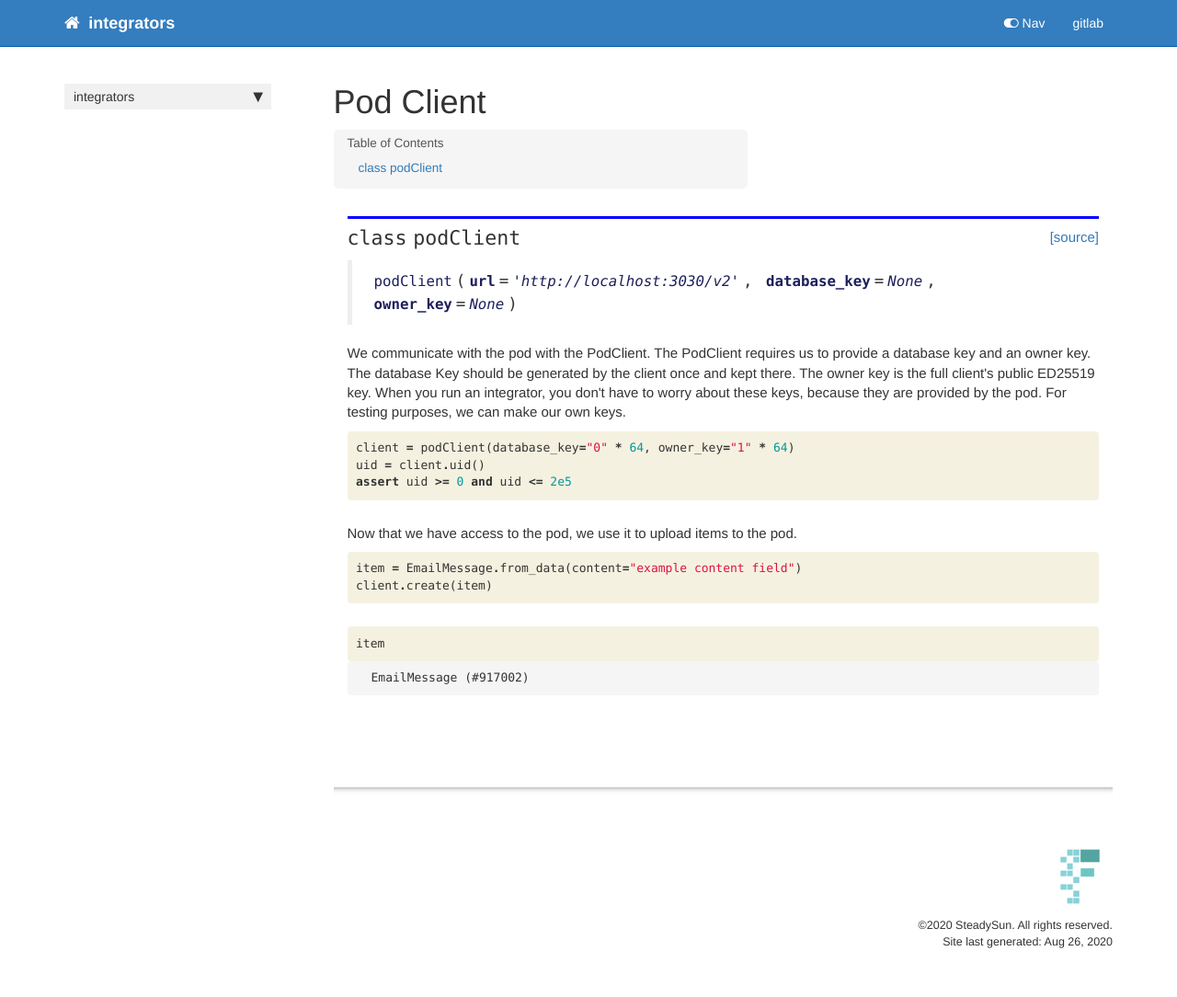
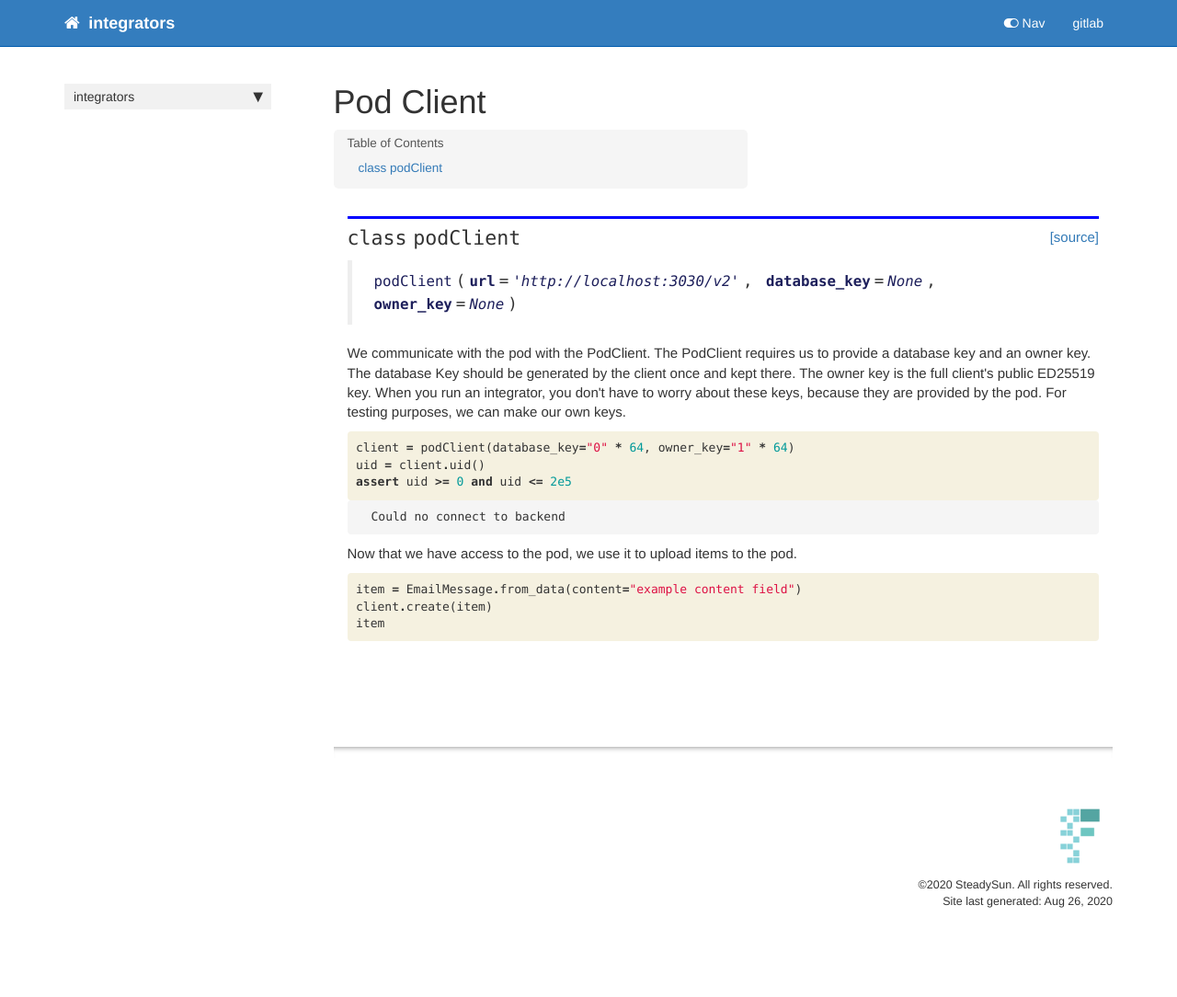
Before and after one commit to memri/pyintegrators, a Jekyll site: the page built from docs/pod.client.html, in a window 1280 px wide. Shown: the whole page at 92% size. Built offline with Jekyll 4.4.1, drawn with Linux system fonts in a browser that asks for light colours; nearby versions of some CDN libraries; comment, search, counter and statistics services are not loaded; after the commit the page ends 1040 px from its top, so only the background shows below that.

```diff
--- a/docs/_data/sidebars/home_sidebar.yml
+++ b/docs/_data/sidebars/home_sidebar.yml
@@ -11,13 +11,13 @@ entries:
       url: /
     - output: web,pdf
       title: Basic
-      url: /basic
+      url: basic.html
     - output: web,pdf
       title: Itembase
-      url: /itembase
+      url: itembase.html
     - output: web,pdf
       title: Pod Client
-      url: /pod.client
+      url: pod.client.html
     output: web
     title: integrators
   output: web
--- a/docs/basic.html
+++ b/docs/basic.html
@@ -7,6 +7,7 @@ sidebar: home_sidebar
 
 
 
+nb_path: "nbs/basic.ipynb"
 ---
 <!--
 
--- a/docs/itembase.html
+++ b/docs/itembase.html
@@ -7,6 +7,7 @@ sidebar: home_sidebar
 
 
 
+nb_path: "nbs/itembase.ipynb"
 ---
 <!--
 
--- a/docs/pod.client.html
+++ b/docs/pod.client.html
@@ -95,6 +96,20 @@ sidebar: home_sidebar
 </div>
 </div>
 
+<div class="output_wrapper">
+<div class="output">
+
+<div class="output_area">
+
+<div class="output_subarea output_stream output_stdout output_text">
+<pre>Could no connect to backend
+</pre>
+</div>
+</div>
+
+</div>
+</div>
+
 </div>
     {% endraw %}
 
@@ -114,6 +129,7 @@ sidebar: home_sidebar
     <div class="input_area">
 <div class=" highlight hl-ipython3"><pre><span></span><span class="n">item</span> <span class="o">=</span> <span class="n">EmailMessage</span><span class="o">.</span><span class="n">from_data</span><span class="p">(</span><span class="n">content</span><span class="o">=</span><span class="s2">&quot;example content field&quot;</span><span class="p">)</span>
 <span class="n">client</span><span class="o">.</span><span class="n">create</span><span class="p">(</span><span class="n">item</span><span class="p">)</span>
+<span class="n">item</span>
 </pre></div>
 
     </div>
@@ -123,37 +139,4 @@ sidebar: home_sidebar
 </div>
     {% endraw %}
 
-    {% raw %}
-
-<div class="cell border-box-sizing code_cell rendered">
-<div class="input">
-
-<div class="inner_cell">
-    <div class="input_area">
-<div class=" highlight hl-ipython3"><pre><span></span><span class="n">item</span>
-</pre></div>
-
-    </div>
 </div>
-</div>
-
-<div class="output_wrapper">
-<div class="output">
-
-<div class="output_area">
-
-
-
-<div class="output_text output_subarea output_execute_result">
-<pre>EmailMessage (#917002)</pre>
-</div>
-
-</div>
-
-</div>
-</div>
-
-</div>
-    {% endraw %}
-
-</div>
--- a/docs/sidebar.json
+++ b/docs/sidebar.json
@@ -1,8 +1,8 @@
 {
   "integrators": {
     "Overview": "/",
-    "Basic": "/basic",
-    "Itembase": "/itembase",
-    "Pod Client": "/pod.client"
+    "Basic": "basic.html",
+    "Itembase": "itembase.html",
+    "Pod Client": "pod.client.html"
   }
 }
```
Also changed, not shown: other parts of docs/pod.client.html (+1 -0 lines), 1 other file.
